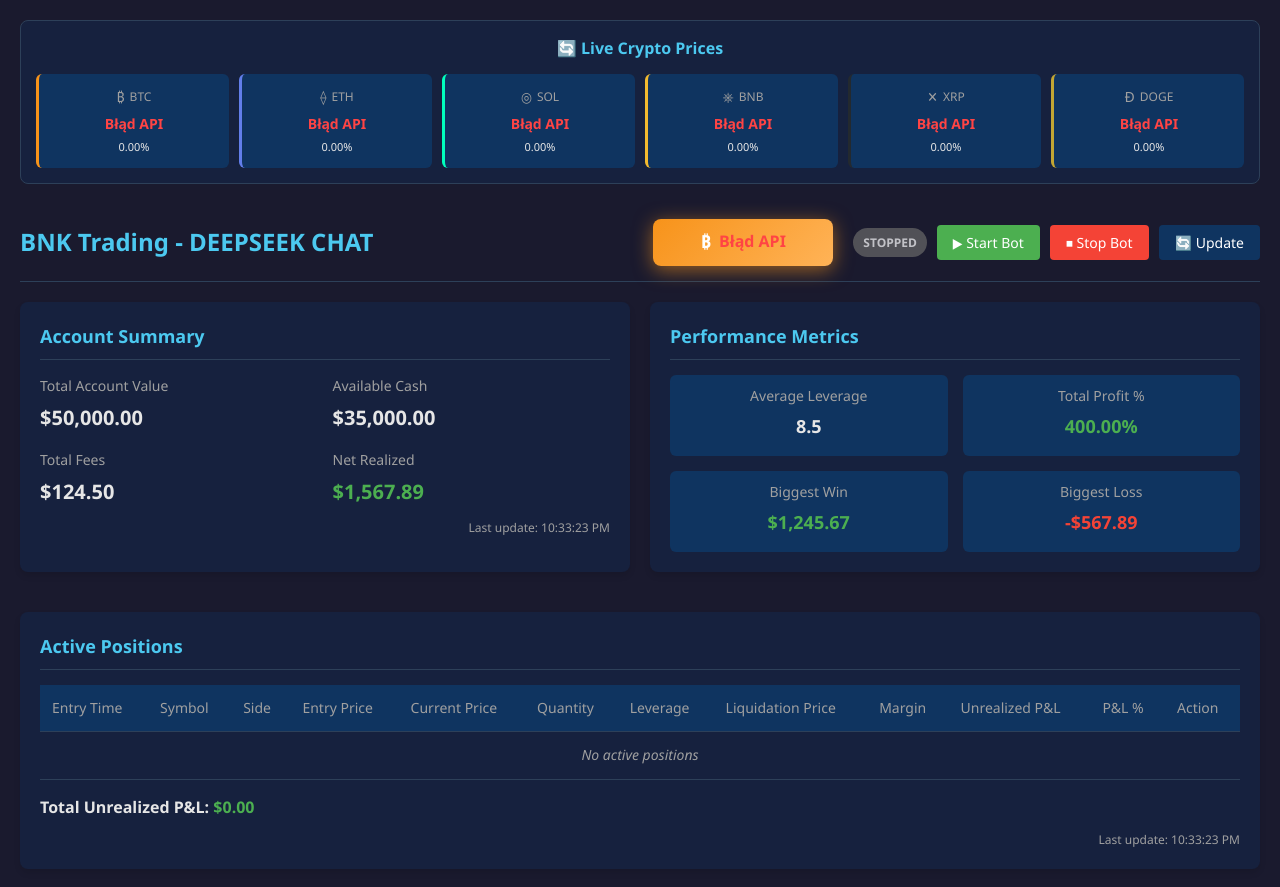
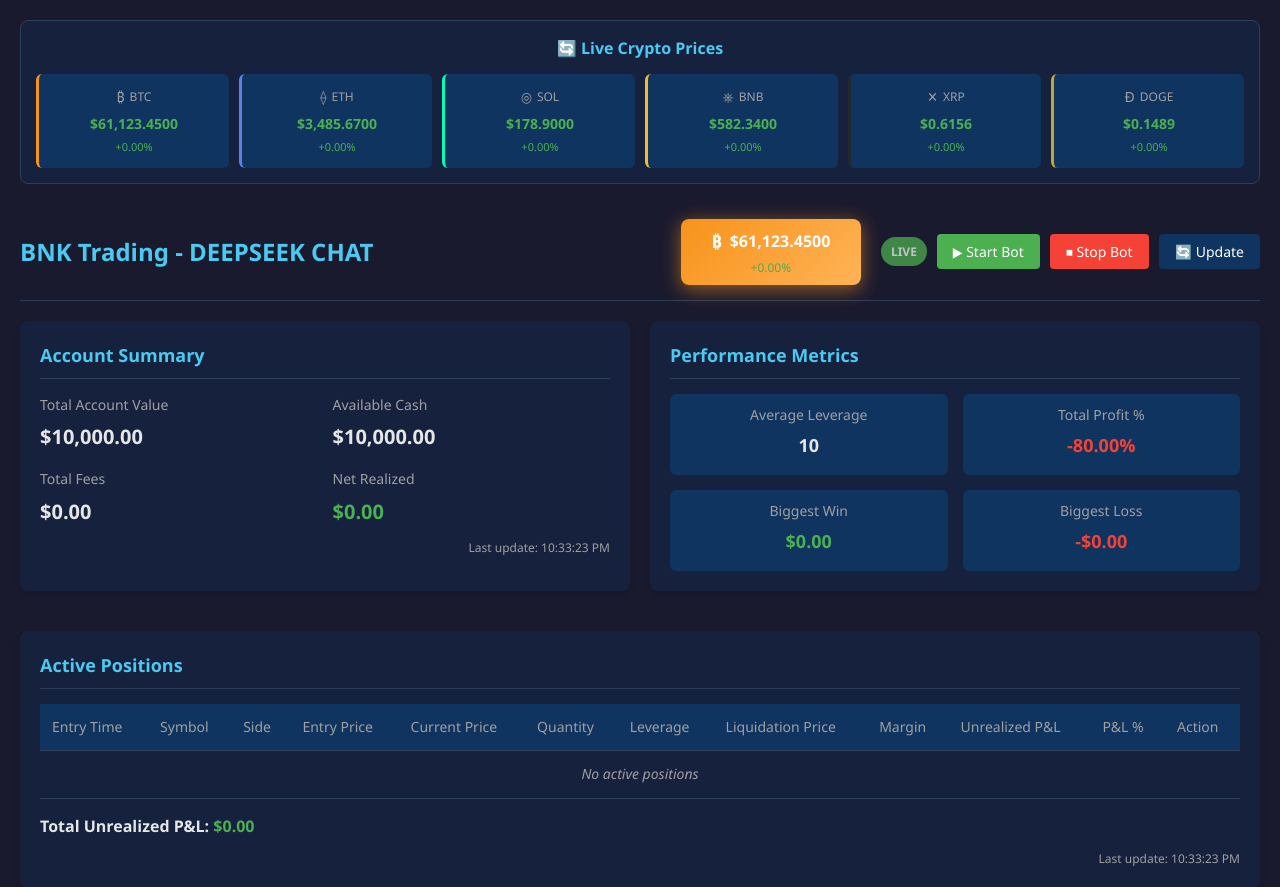
Before and after one commit to KBienuSS/BNK-Trading, a Flask app: page / in a window 1280 px wide. Shown: the top 887 px of the page. Run offline with Flask 3, Linux system fonts and the light colour scheme; data that the repository does not hold is empty.

Commit message:
Update index.html

```diff
--- a/templates/index.html
+++ b/templates/index.html
@@ -742,8 +742,16 @@
             labels: [],
             values: []
         };
-        let lastBTCPrice = 0;
+        let lastBTCPrice = 61123.45; // Początkowa cena
         let lastCryptoPrices = {
+            BTC: 61123.45,
+            ETH: 3485.67,
+            SOL: 178.90,
+            BNB: 582.34,
+            XRP: 0.6156,
+            DOGE: 0.1489
+        };
+        let lastCryptoChanges = {
             BTC: 0,
             ETH: 0,
             SOL: 0,
@@ -751,9 +759,9 @@
             XRP: 0,
             DOGE: 0
         };
-        const initialCapital = 10000; // ZMIANA: 10000 zamiast 50000
+        const initialCapital = 50000;
 
-        // NOWA FUNKCJA: Pobieranie cen wszystkich kryptowalut
+        // Funkcja do pobierania cen wszystkich kryptowalut z 4 miejscami po przecinku
         async function fetchAllCryptoPrices() {
             const cryptocurrencies = [
                 { symbol: 'BTC', apiId: 'bitcoin' },
@@ -768,57 +776,27 @@
                 const ids = cryptocurrencies.map(crypto => crypto.apiId).join(',');
                 const url = `https://api.coingecko.com/api/v3/simple/price?ids=${ids}&vs_currencies=usd&include_24hr_change=true&precision=8`;
 
-                console.log('🔄 Pobieranie cen kryptowalut z CoinGecko...');
                 const response = await fetch(url);
-
-                if (!response.ok) {
-                    throw new Error(`HTTP error! status: ${response.status}`);
-                }
-
                 const data = await response.json();
 
-                // Sprawdź czy wszystkie ceny są dostępne
-                let allPricesValid = true;
                 cryptocurrencies.forEach(crypto => {
-                    if (!data[crypto.apiId] || data[crypto.apiId].usd === undefined) {
-                        allPricesValid = false;
-                        console.warn(`❌ Brak ceny dla: ${crypto.symbol}`);
+                    if (data[crypto.apiId]) {
+                        const currentPrice = parseFloat(data[crypto.apiId].usd);
+                        const change24h = data[crypto.apiId].usd_24h_change || 0;
+
+                        // Aktualizuj ostatnie znane ceny
+                        lastCryptoPrices[crypto.symbol] = currentPrice;
+                        lastCryptoChanges[crypto.symbol] = change24h;
+
+                        updateCryptoPriceDisplay(crypto.symbol, currentPrice, change24h);
                     }
                 });
 
-                if (!allPricesValid) {
-                    throw new Error('Niekompletne dane z API');
-                }
-
+            } catch (error) {
+                console.error('Błąd pobierania cen kryptowalut:', error);
+                // W przypadku błędu używamy ostatnich znanych cen
                 cryptocurrencies.forEach(crypto => {
-                    const currentPrice = data[crypto.apiId].usd;
-                    const change24h = data[crypto.apiId].usd_24h_change || 0;
-
-                    updateCryptoPriceDisplay(crypto.symbol, currentPrice, change24h);
-                    lastCryptoPrices[crypto.symbol] = currentPrice;
-                });
-
-                console.log('✅ Pobrano aktualne ceny z CoinGecko');
-
-            } catch (error) {
-                console.error('❌ Błąd pobierania cen kryptowalut:', error);
-
-                // W przypadku błędu używamy ostatnich znanych cen z małą losową zmianą
-                cryptocurrencies.forEach(crypto => {
-                    const lastKnownPrice = lastCryptoPrices[crypto.symbol];
-                    if (lastKnownPrice && lastKnownPrice > 0) {
-                        // Użyj ostatniej znanej ceny z bardzo małą losową zmianą (±0.1%)
-                        const smallChange = (Math.random() - 0.5) * 0.002;
-                        const currentPrice = lastKnownPrice * (1 + smallChange);
-                        const simulatedChange = (Math.random() - 0.5) * 0.5; // ±0.25%
-
-                        updateCryptoPriceDisplay(crypto.symbol, currentPrice, simulatedChange);
-                        console.log(`⚠️ Używam ostatniej znanej ceny dla ${crypto.symbol}: $${currentPrice.toFixed(4)}`);
-                    } else {
-                        // Jeśli nie ma ostatniej znanej ceny, wyświetl błąd
-                        updateCryptoPriceDisplay(crypto.symbol, 0, 0);
-                        console.error(`❌ Brak danych dla ${crypto.symbol}`);
-                    }
+                    updateCryptoPriceDisplay(crypto.symbol, lastCryptoPrices[crypto.symbol], lastCryptoChanges[crypto.symbol]);
                 });
             }
         }
@@ -828,14 +806,7 @@
             const changeElement = document.getElementById(`change-${symbol.toLowerCase()}`);
 
             if (priceElement && changeElement) {
-                if (price === 0) {
-                    // Błąd - brak danych
-                    priceElement.textContent = `Błąd API`;
-                    changeElement.textContent = `0.00%`;
-                    priceElement.style.color = '#ff4444';
-                    changeElement.className = 'crypto-change';
-                } else {
-                    // Formatowanie ceny - ZAWSZE 4 miejsca po przecinku
+                // Formatowanie ceny zawsze z 4 miejscami po przecinku
                 const formattedPrice = price.toLocaleString('en-US', {
                     minimumFractionDigits: 4,
                     maximumFractionDigits: 4
@@ -852,23 +823,22 @@
                 priceElement.style.color = change24h >= 0 ? 'var(--profit-color)' : 'var(--loss-color)';
             }
         }
-        }
 
-        // Funkcja do pobierania ceny BTC
+        // Funkcja do pobierania ceny BTC z 4 miejscami po przecinku
         async function fetchBTCPrice() {
             try {
                 const response = await fetch('https://api.coingecko.com/api/v3/simple/price?ids=bitcoin&vs_currencies=usd&include_24hr_change=true&precision=8');
                 const data = await response.json();
-                const currentPrice = data.bitcoin.usd;
+                const currentPrice = parseFloat(data.bitcoin.usd);
                 const change24h = data.bitcoin.usd_24h_change || 0;
 
+                lastBTCPrice = currentPrice; // Zapisz ostatnią cenę
                 updateBTCPriceDisplay(currentPrice, change24h);
-                lastBTCPrice = currentPrice;
 
             } catch (error) {
                 console.error('Błąd pobierania ceny BTC:', error);
-                document.getElementById('btcPrice').textContent = 'Błąd API';
-                document.getElementById('btcPrice').style.color = '#ff4444';
+                // W przypadku błędu używamy ostatniej znanej ceny
+                updateBTCPriceDisplay(lastBTCPrice, 0);
             }
         }
 
@@ -876,8 +846,7 @@
             const priceElement = document.getElementById('btcPrice');
             const changeElement = document.getElementById('btcChange');
 
-            if (currentPrice) {
-                // Formatowanie ceny - 4 miejsca po przecinku
+            // Formatowanie ceny zawsze z 4 miejscami po przecinku
             const formattedPrice = currentPrice.toLocaleString('en-US', {
                 minimumFractionDigits: 4,
                 maximumFractionDigits: 4
@@ -890,7 +859,6 @@
             const changeSign = change24h >= 0 ? '+' : '';
             changeElement.innerHTML = `${changeSign}${change24h.toFixed(2)}%`;
             changeElement.className = `btc-change ${change24h >= 0 ? 'positive-change' : 'negative-change'}`;
-            }
         }
 
         // Inicjalizacja wykresu
```
Lines whose indentation alone changed are shown as unchanged.
